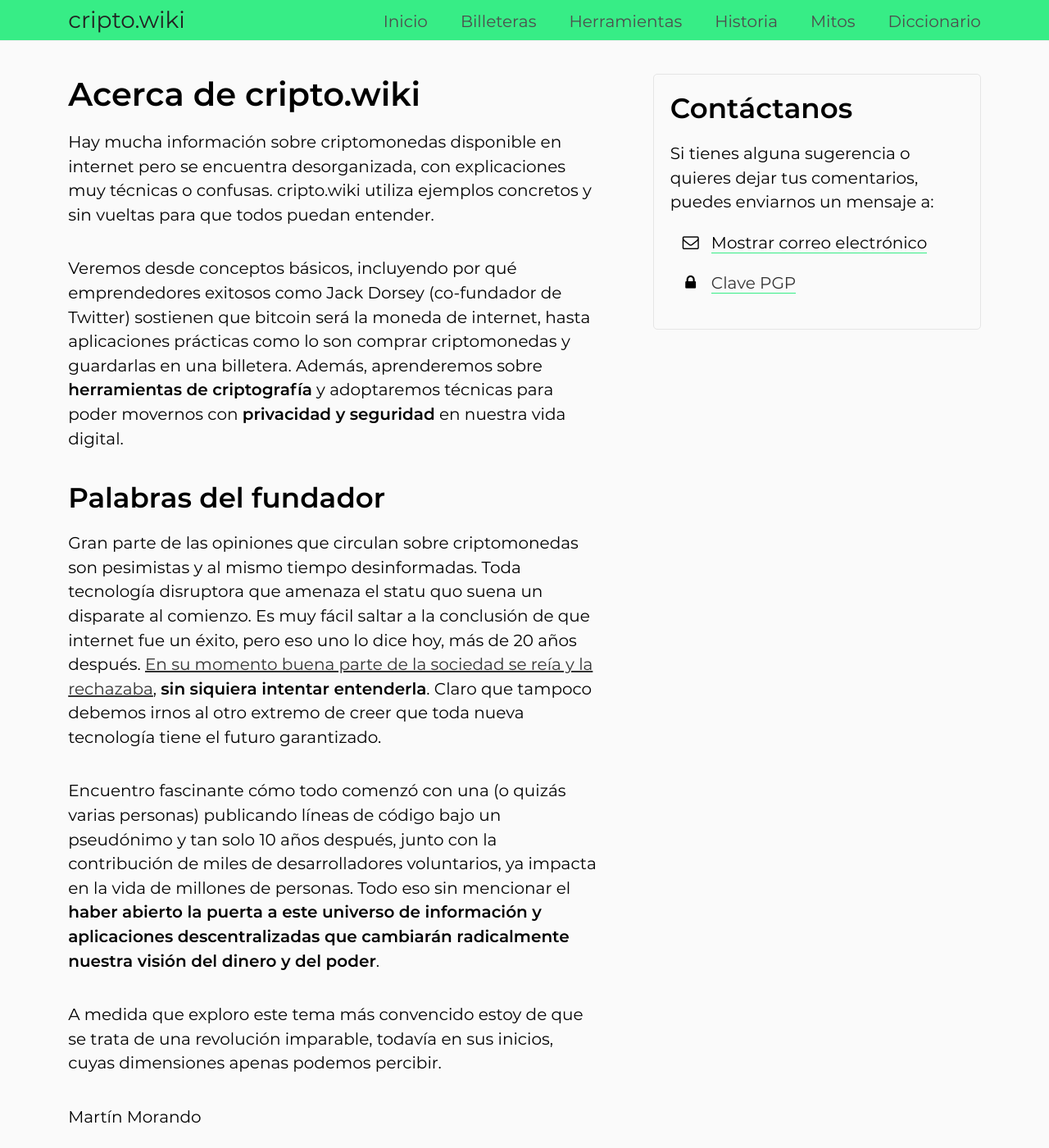
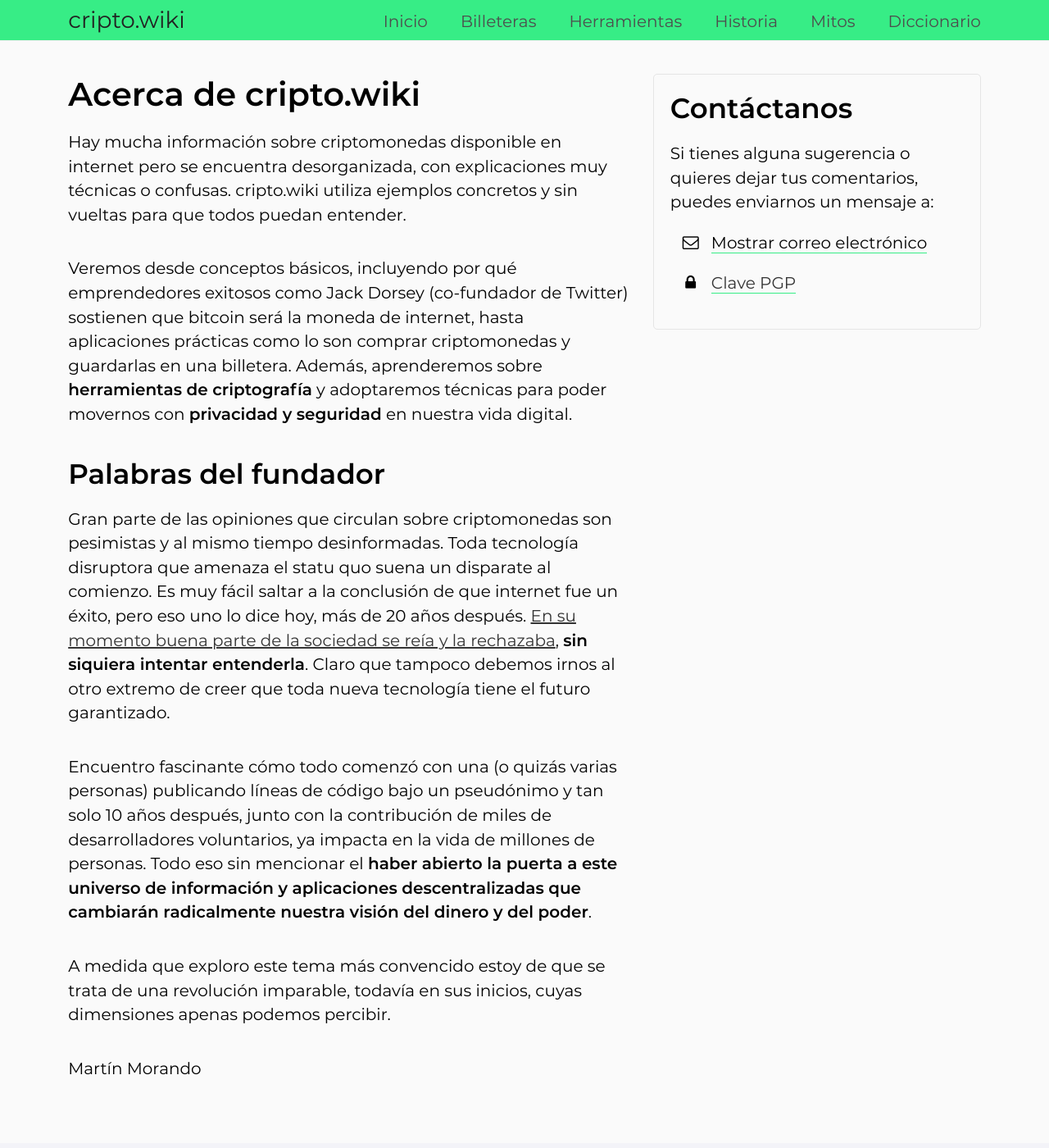
Before and after one commit to criptowiki/criptowiki, a Jekyll site: the page built from pages/about.html, in a window 1280 px wide and 1400 px high. Shown: the whole window at 82% size. Built offline with Jekyll 4.4.1, drawn with Linux system fonts in a browser that asks for light colours; some web fonts are replaced.

Commit message:
Minor style improvements in homepage

```diff
--- a/_sass/_layout.sass
+++ b/_sass/_layout.sass
@@ -1,5 +1,5 @@
 #column-left
-    margin-right: 460px
+    margin-right: 430px
 
 #column-right
     float: right
--- a/assets/css/index.sass
+++ b/assets/css/index.sass
@@ -112,7 +112,7 @@
     margin-right: 7px
     font-size: 2em
 
-@media screen and (max-width: 1200px)
+@media screen and (max-width: 1150px)
     #column-left,
     #column-right
         width: 100%
--- a/index.html
+++ b/index.html
@@ -15,7 +15,7 @@ description: Descifrando el mundo de Bitcoin, privacidad & ciberseguridad. Apren
 					<div class="article-img"><img src="{{ site.baseurl }}/assets/img/articles-thumbnails/{{ article.permalink }}-300x210.jpg" alt="" /></div>
 					<div class="article-txt">
 						<div class="article-title">{{ article.title }}</div>
-						<div class="article-description">{{ article.content | strip_html | truncatewords: 20}}</div>
+						<div class="article-description">{{ article.content | strip_html | truncatewords: 18}}</div>
 					</div>
 				</div>
 			</a>
```
